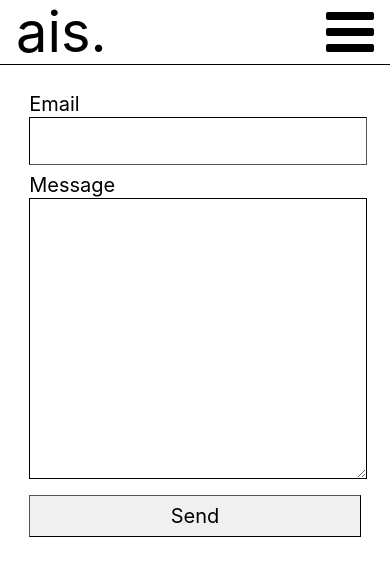
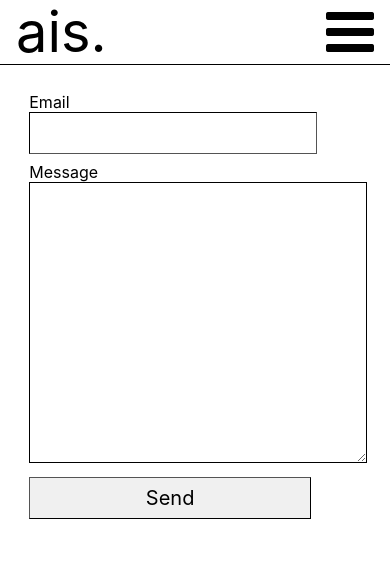
Before and after one commit to taxihelms0/alexiansmith.com, a Jekyll site: the page built from contact.html, in a window 390 px wide. Shown: the top 576 px of the page. Built offline with Jekyll 4.4.1, drawn with Linux system fonts in a browser that asks for light colours; nearby versions of some CDN libraries.

Commit message:
form border-box resizing

```diff
--- a/_sass/responsive.scss
+++ b/_sass/responsive.scss
@@ -52,12 +52,12 @@
     /* Form resize for small screens */
     form {
       width:85%;
-      font-size:125%;
-      box-sizing:inherit;
+      // font-size:125%;
+      box-sizing:border-box;
     }
 
     form button, input{
-      width:100%!important;
+      width:85%!important;
       vertical-align:center;
     }
     form button {
```
